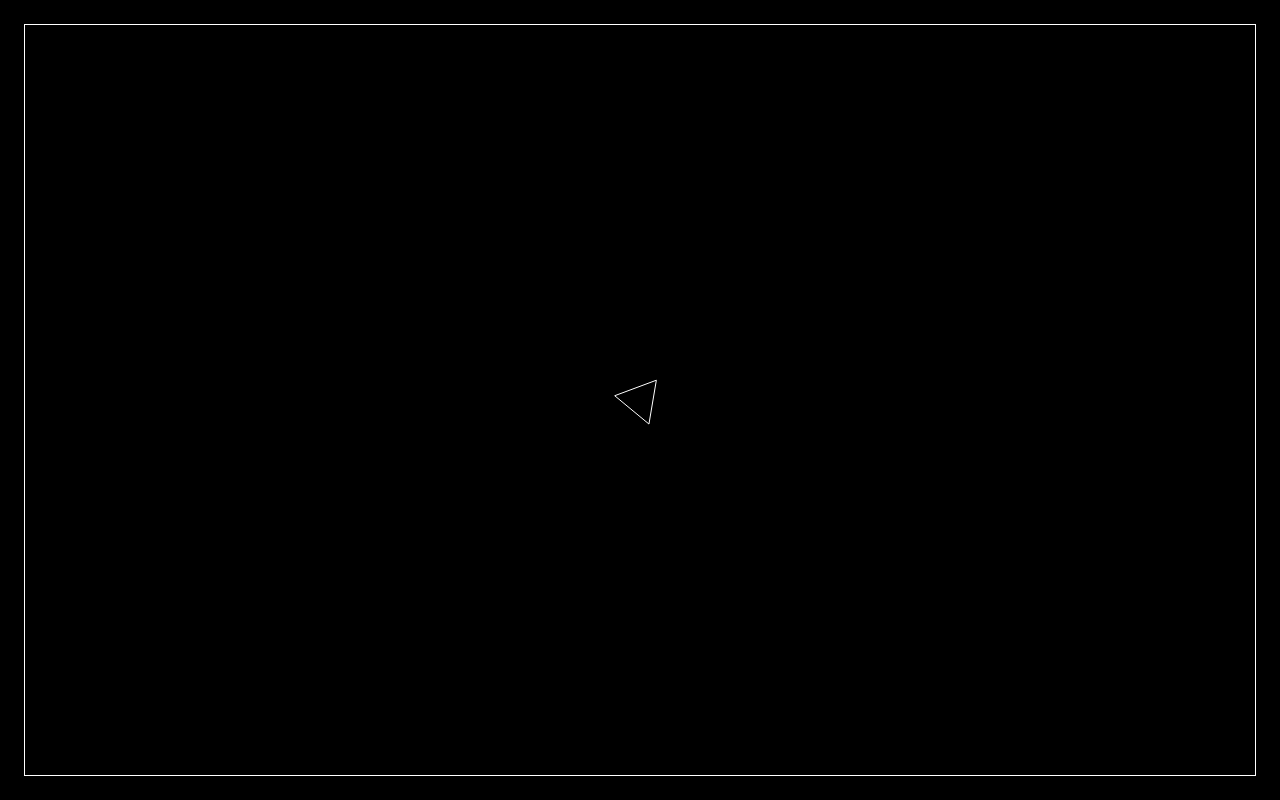
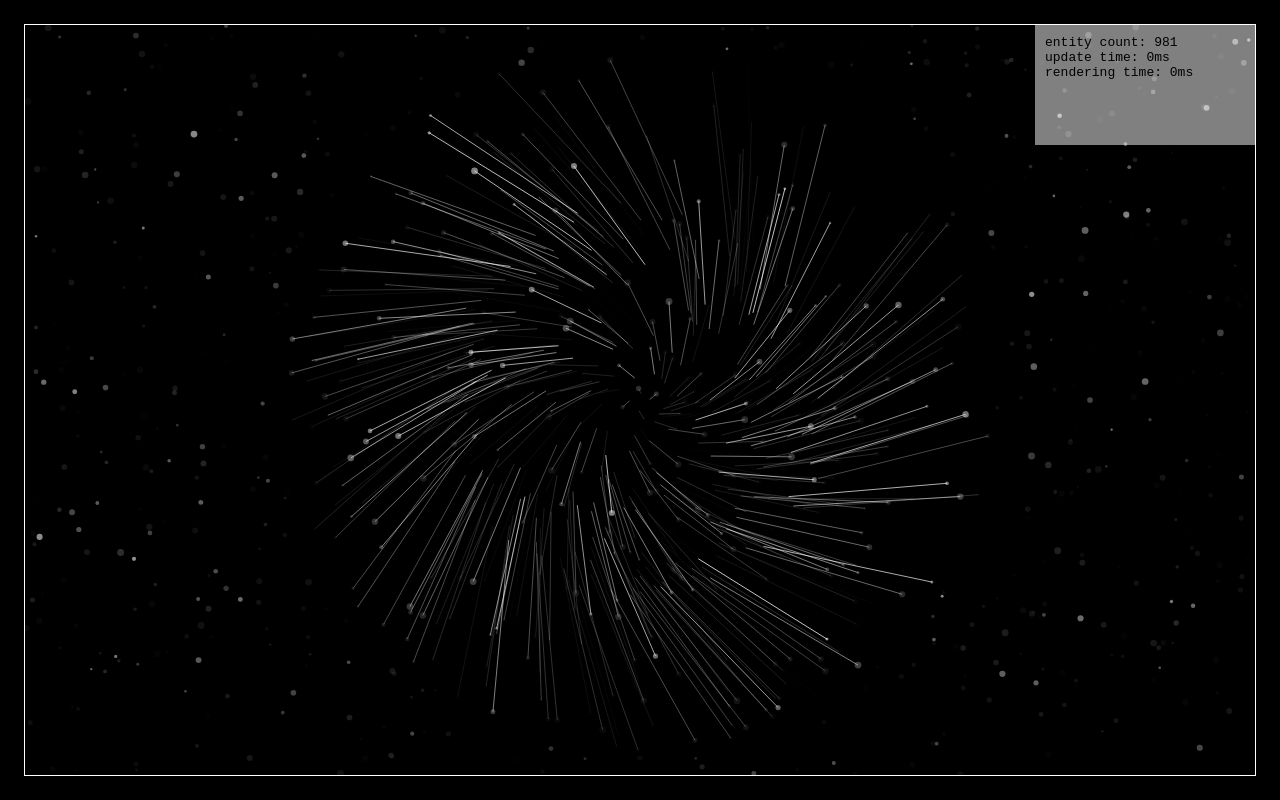
Before and after one commit to arthurlm/js-creative-playground, a website built with Parcel: page src/index.html in a window 1280 px wide. Built offline with nearby package versions, Linux system fonts and the light colour scheme; animation ran at ten frames a second.

Commit message:
Add ability to debug scene

```diff
--- a/src/context.ts
+++ b/src/context.ts
@@ -2,13 +2,24 @@ export class Context {
   public tickCount: number = 0;
   public ctx: CanvasRenderingContext2D;
 
-  constructor(private canvas: HTMLCanvasElement) {
+  constructor(
+    private canvas: HTMLCanvasElement,
+    private debugDisplay: HTMLElement
+  ) {
     this.ctx = canvas.getContext("2d");
   }
 
   nextTick() {
     this.ctx.clearRect(0, 0, this.canvas.width, this.canvas.height);
     this.tickCount += 1;
+  }
+
+  setDebugVisibility(visible: boolean): void {
+    this.debugDisplay.style.visibility = visible ? "visible" : "hidden";
+  }
+
+  setDebugInfo(infos: string[]): void {
+    this.debugDisplay.innerText = infos.join("\n");
   }
 
   get width(): number {
@@ -58,7 +69,7 @@ export class Scene {
 }
 
 export interface LoopOptions {
-  logPerformances?: boolean;
+  debugEnabled?: boolean;
 }
 
 export function mainLoop(
@@ -66,15 +77,25 @@ export function mainLoop(
   scene: Scene,
   options: LoopOptions = {}
 ): void {
+  // Prepare DOM
+  context.setDebugVisibility(options.debugEnabled);
+
+  // Define main loop
   function onAnimationFrame() {
+    const tUpdateStart = performance.now();
     scene.update(context);
+    const tUpdateEnd = performance.now();
 
-    var startTime = performance.now();
+    const tRenderStart = performance.now();
     scene.render(context);
-    var endTime = performance.now();
+    const tRenderEnd = performance.now();
 
-    if (options.logPerformances) {
-      console.log(`Rendering loop takes: ${endTime - startTime}ms`);
+    if (options.debugEnabled) {
+      context.setDebugInfo([
+        `entity count: ${scene.entites.length}`,
+        `update time: ${tUpdateEnd - tUpdateStart}ms`,
+        `rendering time: ${tRenderEnd - tRenderStart}ms`,
+      ]);
     }
 
     requestAnimationFrame(onAnimationFrame);
--- a/src/index.html
+++ b/src/index.html
@@ -10,5 +10,7 @@
     <div class="flex-container">
       <canvas id="main-canvas"></canvas>
     </div>
+
+    <pre id="debug-display"></pre>
   </body>
 </html>
--- a/src/index.ts
+++ b/src/index.ts
@@ -1,12 +1,15 @@
 import { Context, mainLoop } from "./context";
-import scene from "./scenes/scene3";
+import scene from "./scenes/scene1";
 
 const canvas = document.getElementById("main-canvas") as HTMLCanvasElement;
+const debugDisplay = document.getElementById("debug-display");
 
 const padding = 50;
 canvas.width = window.innerWidth - padding;
 canvas.height = window.innerHeight - padding;
 
-const context = new Context(canvas);
+const context = new Context(canvas, debugDisplay);
 
-mainLoop(context, scene);
+mainLoop(context, scene, {
+  debugEnabled: true,
+});
--- a/src/style.css
+++ b/src/style.css
@@ -19,3 +19,19 @@ body {
 #main-canvas {
   border: 1px solid white;
 }
+
+#debug-display {
+  float: right;
+  position: absolute;
+  top: 25px;
+  right: 25px;
+
+  width: 200px;
+  height: 100px;
+
+  background-color: hsla(0, 0%, 100%, 0.5);
+  color: black;
+
+  padding: 10px;
+  margin: 0;
+}
```
